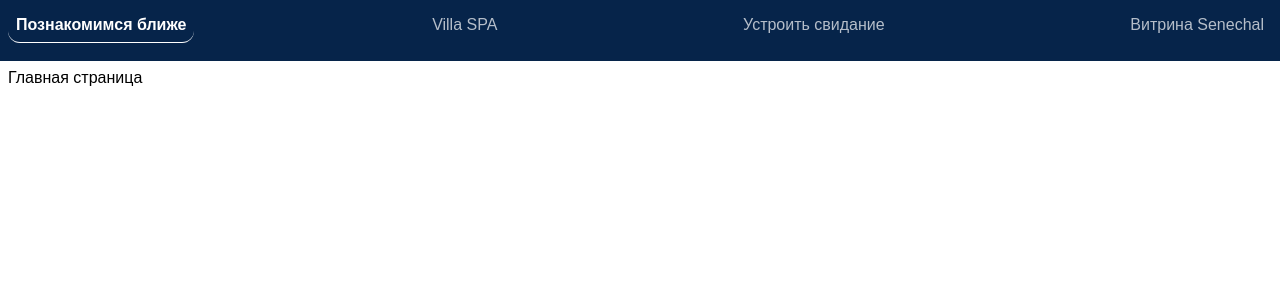
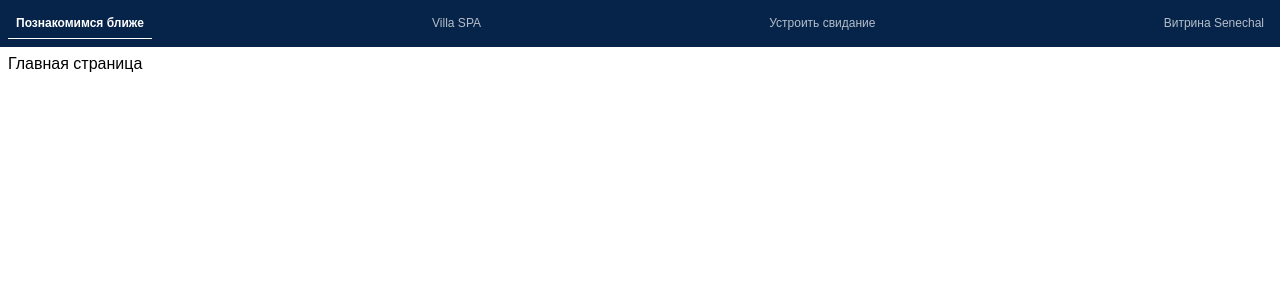
Before and after one commit to MBorkovskiy/seneshal-bot, a React (Vite) app: page / in a window 1280 px wide. Shown: the top 300 px of the page. Built offline with nearby package versions, Linux system fonts and the light colour scheme; a web font is replaced by a local one.

Commit message:
fix font-size header

```diff
--- a/src/components/Header/header.css
+++ b/src/components/Header/header.css
@@ -5,14 +5,14 @@ header {
   justify-content: space-between;
   background-color: var(--primary-color);
   color: white;
-  padding: 8px 8px 18px;
+  padding: 8px;
 
   a {
     all: unset;
     padding: 8px;
     border-bottom: 1px solid transparent;
-    border-radius: 12px;
     text-align: center;
+    font-size: 12px;
     opacity: 0.7;
   }
 
```
